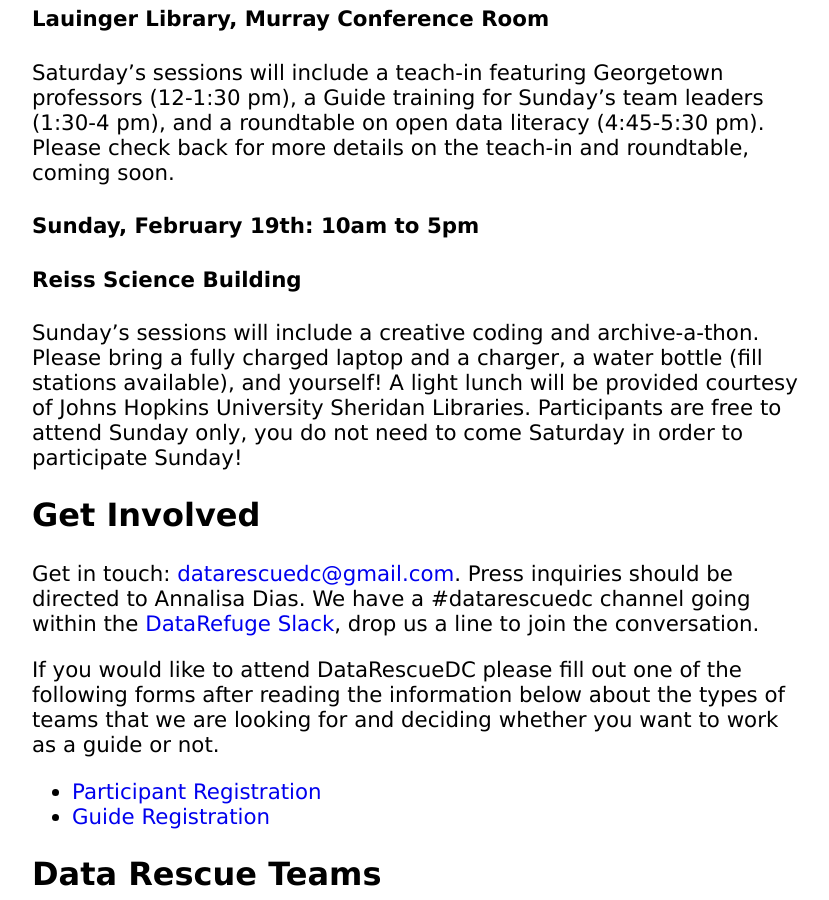
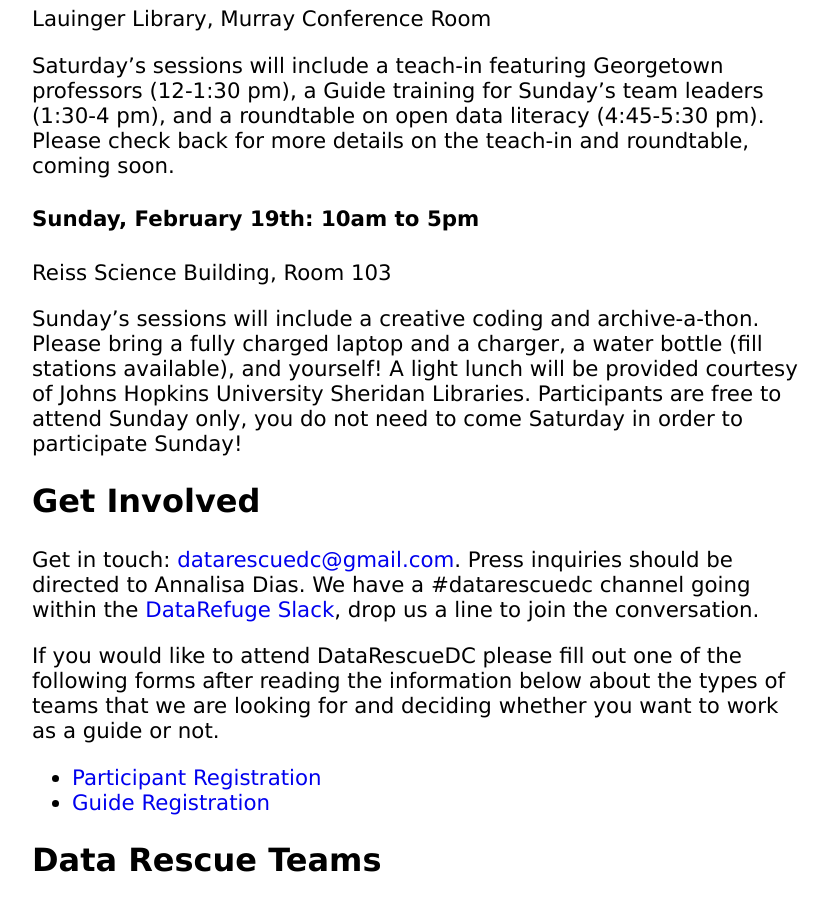
Before and after one commit to datarefuge/datarescue-dc, a Jekyll site: the page built from index.md, in a window 1280 px wide and 900 px high, scrolled down 1813 px. Shown: the whole window, without its empty margins (224-1053 px from the left). Built offline with Jekyll 4.4.1, drawn with Linux system fonts in a browser that asks for light colours.

Commit message:
updated locations, needing ID, sponsors

```diff
--- a/index.md
+++ b/index.md
@@ -34,12 +34,12 @@ Please note that participants will need to show a valid photo ID to enter the La
 ## Schedule
 
 #### Saturday, February 18th: 12pm to 6pm
-#### Lauinger Library, Murray Conference Room
+Lauinger Library, Murray Conference Room
 
 Saturday's sessions will include a teach-in featuring Georgetown professors (12-1:30 pm), a Guide training for Sunday's team leaders (1:30-4 pm), and a roundtable on open data literacy (4:45-5:30 pm). Please check back for more details on the teach-in and roundtable, coming soon.
 
 #### Sunday, February 19th: 10am to 5pm
-#### Reiss Science Building
+Reiss Science Building, Room 103
 
 Sunday's sessions will include a creative coding and archive-a-thon. Please bring a fully charged laptop and a charger, a water bottle (fill stations available), and yourself! A light lunch will be provided courtesy of Johns Hopkins University Sheridan Libraries. Participants are free to attend Sunday only, you do not need to come Saturday in order to participate Sunday!
 
```
